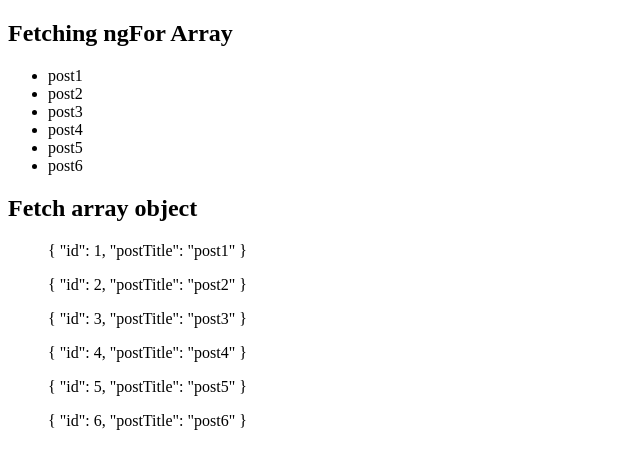
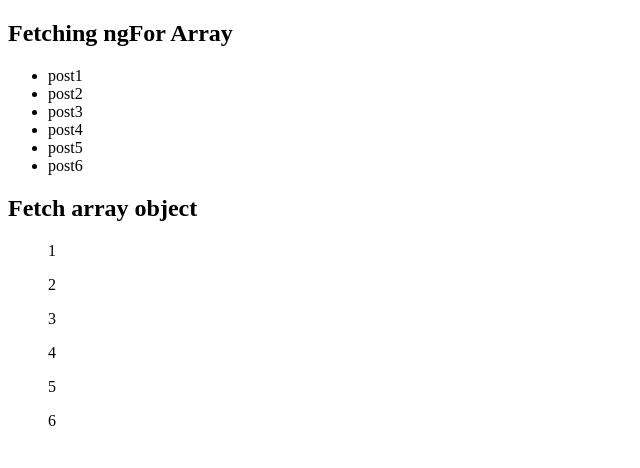
Before and after one commit to pinkijha/AngularNewRepo, an Angular app in the folder Youtube/AngIntro/: page / in a window 1280 px wide. Shown: the top 468 px of the page, without its empty margins (0-640 px from the left). Built offline with nearby package versions, Linux system fonts and the light colour scheme.

Commit message:
fetch object aaray using ngFor directive with specific key values

```diff
--- a/Youtube/AngIntro/src/app/app.component.html
+++ b/Youtube/AngIntro/src/app/app.component.html
@@ -5,5 +5,5 @@
 
 <h2>Fetch array object </h2>
 <ul>
-    <p *ngFor="let post of objarr">{{post  | json}}</p>
+    <p *ngFor="let post of objArray">{{post.id}}</p>
 </ul>
--- a/Youtube/AngIntro/src/app/app.component.ts
+++ b/Youtube/AngIntro/src/app/app.component.ts
@@ -7,7 +7,7 @@ import { Component } from '@angular/core';
 })
 export class AppComponent {
  postarr : Array<string> = ['post1','post2','post3','post4','post5','post6',];
-objarr : Array<object> = [
+objArray : any = [
   {id: 1, postTitle: 'post1'},
   {id: 2, postTitle: 'post2'},
   {id: 3, postTitle: 'post3'},
```
